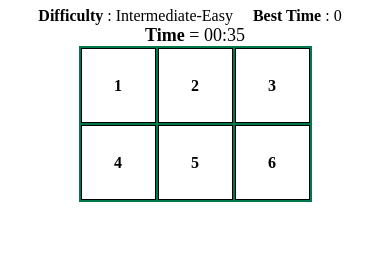
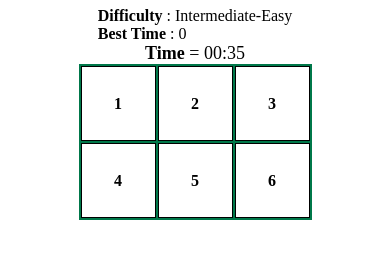
Before and after one commit to GoitseoneKau/MemoryGame, a website with bundled scripts: page index.html in a window 390 px wide. Shown: the part 212-470 px from the top of the page. Built offline with nearby package versions, Linux system fonts and the light colour scheme; files whose address does not match are found by name.

Commit message:
adjust styling for landscape mobile orientation

```diff
--- a/index.html
+++ b/index.html
@@ -27,7 +27,7 @@
         </div>
     </div>
     <div class="gameText">
-        <div class="difficultyTime"> <h2 class="difficulty" id="difficulty"></h2><span class="bestTime" id="bestTime"></span></div>
+        <div class="difficultyTime"> <h2 class="difficulty" id="difficulty"></h2><span class="bestTime" id="bestTime">00:00</span></div>
         <div id="timer"><b>Time</b> = 00:00</div>
       </div>
     <div class="container" id="con">
--- a/memoryGame.css
+++ b/memoryGame.css
@@ -304,6 +304,9 @@ button[type=button]:active {
         grid-template-columns:repeat(4,1fr) ;
         background-color: rgb(0, 0, 0);
     }
+    .difficultyTime{
+        flex-direction: column;
+    }
     .GameOver{
         border-color:  rgb(0, 0, 0);
         width: 800px;
@@ -400,6 +403,9 @@ button[type=button]:active {
         gap: 2px;
         grid-template-columns:repeat(4,1fr) ;
         background-color: rgb(0, 0, 0);
+    }
+    .bestTime{
+        padding: 0 5px;
     }
     .GameOver{
         border-color:  rgb(0, 0, 0);
```
